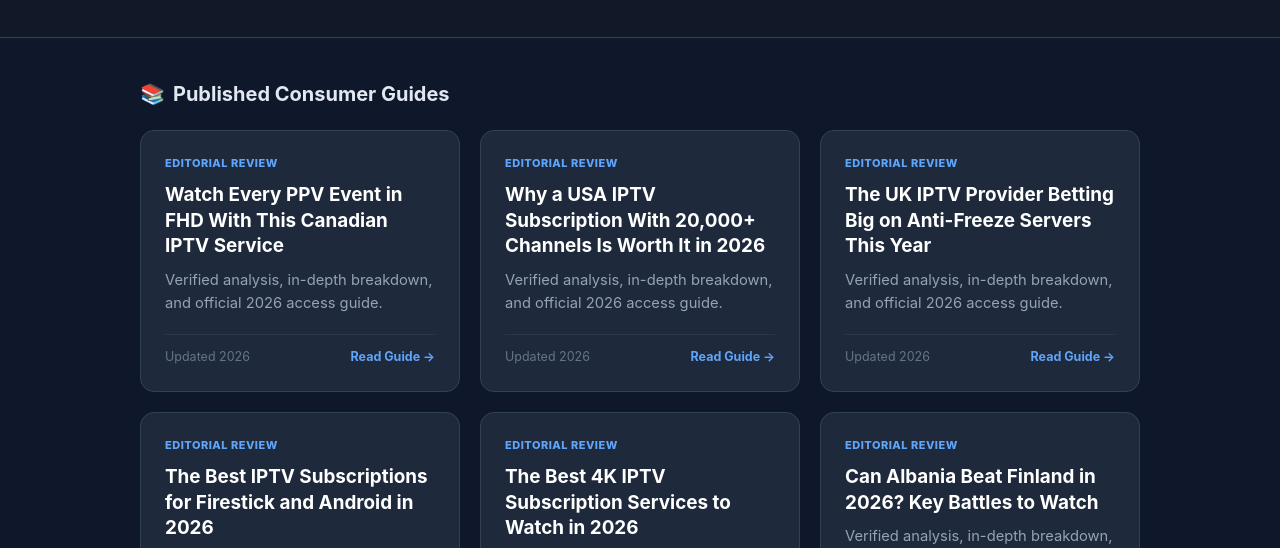
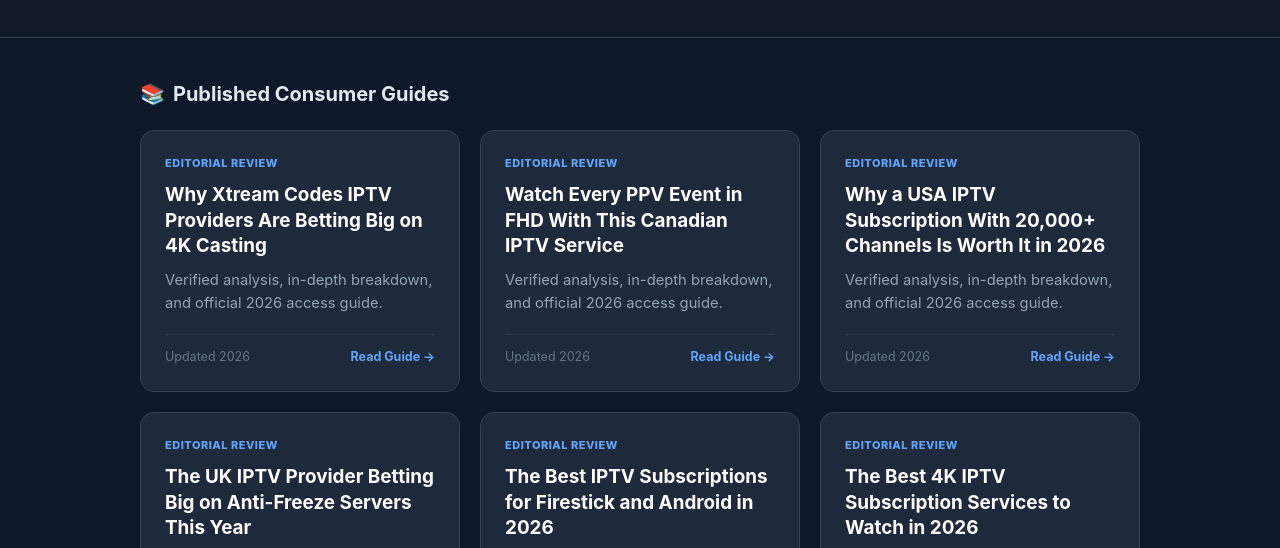
Before and after one commit to grandbrav-gif/grandbrav-gif.github.io, a plain HTML site: page index.html in a window 1280 px wide. Shown: the part 221-769 px from the top of the page. Drawn offline with Linux system fonts and the light colour scheme.

Commit message:
Feature why-xtream-codes-iptv-providers-are-betting-big-on-4k-casting-415 on homepage

```diff
--- a/index.html
+++ b/index.html
@@ -38,6 +38,15 @@
     <div class="grid-title"><span>📚</span> Published Consumer Guides</div>
     <div class="grid" id="article-list">
       <!-- ARTICLES_START -->
+      <a href="https://grandbrav-gif.github.io/posts/why-xtream-codes-iptv-providers-are-betting-big-on-4k-casting-415.html" class="card">
+        <span class="card-tag">EDITORIAL REVIEW</span>
+        <h3>Why Xtream Codes IPTV Providers Are Betting Big on 4K Casting</h3>
+        <p class="card-desc">Verified analysis, in-depth breakdown, and official 2026 access guide.</p>
+        <div class="card-footer">
+          <span class="card-date">Updated 2026</span>
+          <span class="card-read">Read Guide &rarr;</span>
+        </div>
+      </a>
       <a href="https://grandbrav-gif.github.io/posts/watch-every-ppv-event-in-fhd-with-this-canadian-iptv-service-279.html" class="card">
         <span class="card-tag">EDITORIAL REVIEW</span>
         <h3>Watch Every PPV Event in FHD With This Canadian IPTV Service</h3>
```
